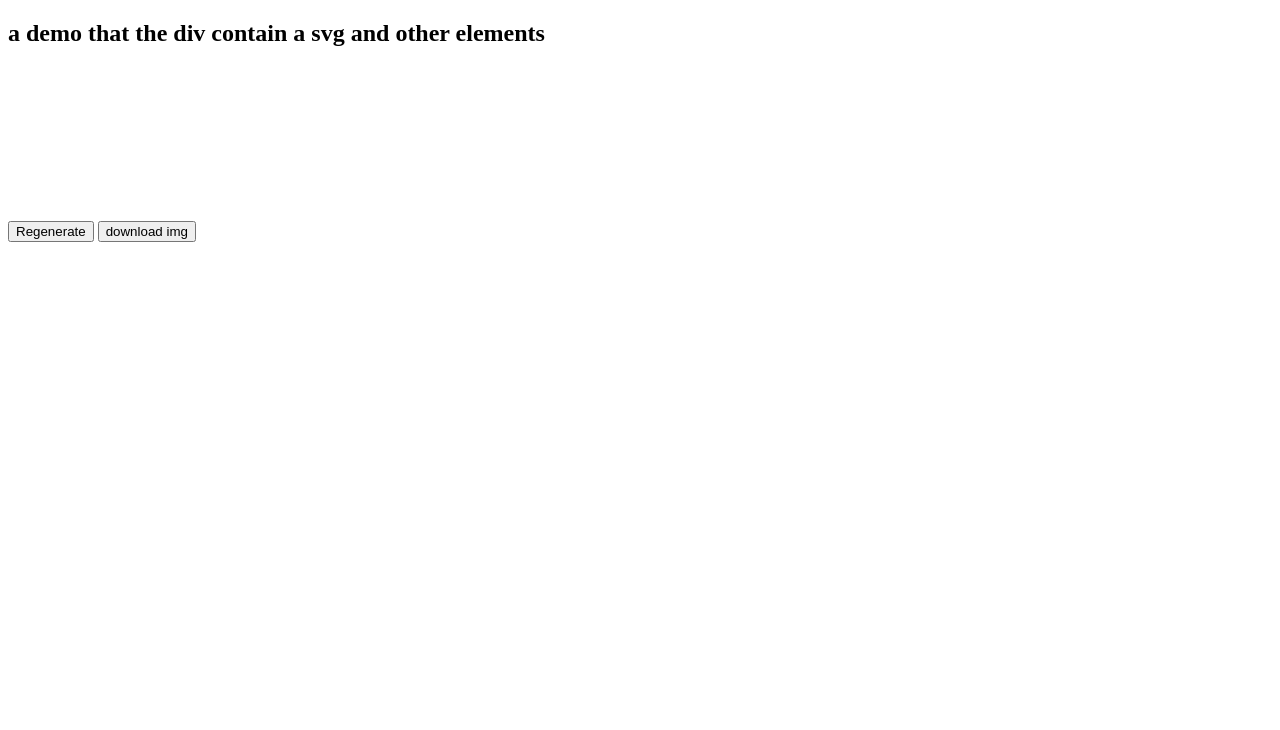
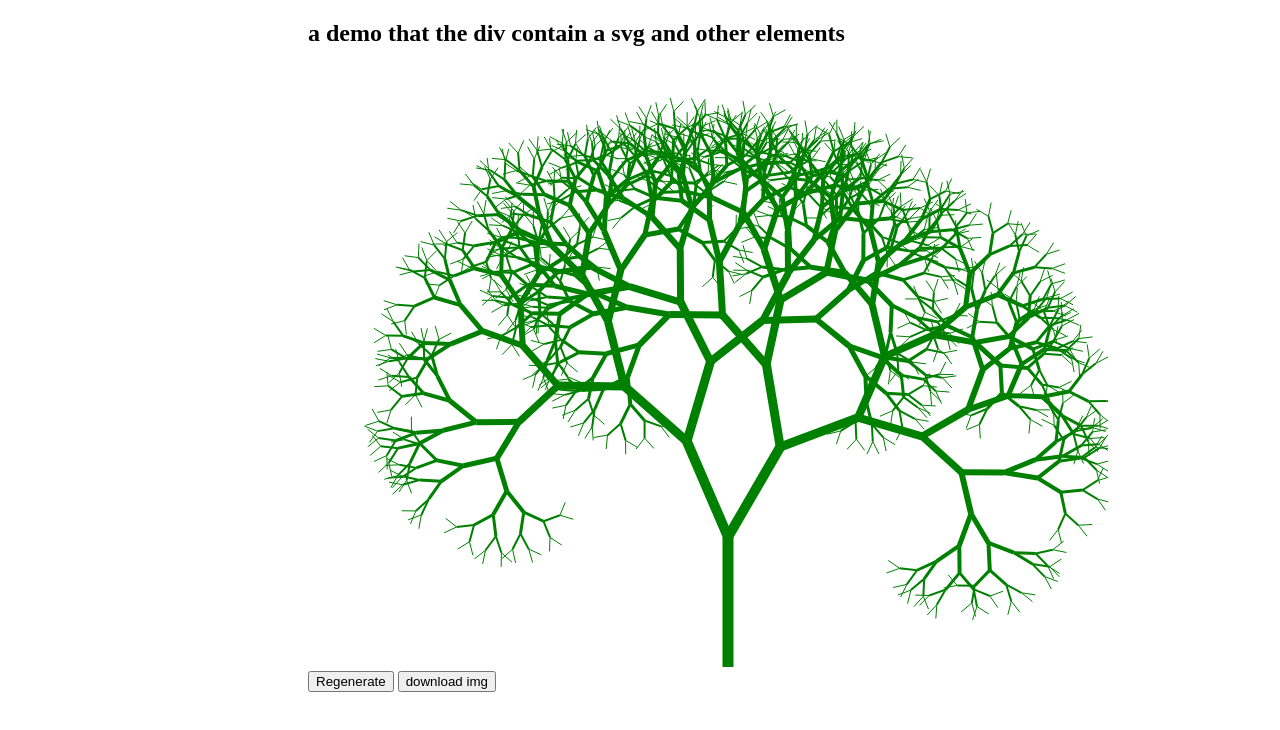
Before and after one commit to XinleiStone/div2img, a plain HTML site: page sample/demo.html in a window 1280 px wide. Drawn offline with Linux system fonts and the light colour scheme.

Commit message:
a new demo

```diff
--- a/src/styles/demo.css
+++ b/src/styles/demo.css
@@ -1,9 +1,23 @@
 .node {
-	stroke: #fff;
-	stroke-width: 1.5px;
+    stroke: #fff;
+    stroke-width: 1.5px;
 }
 
 .link {
-	stroke: #999;
-	stroke-opacity: .6;
+    stroke: #999;
+    stroke-opacity: .6;
 }
+
+svg {
+    width: 800px;
+    height: 600px;
+    font-family: helvetica, sans-serif;
+}
+
+path, line {
+    stroke: green;
+}
+
+.container {
+    margin-left: 300px;
+}
```
